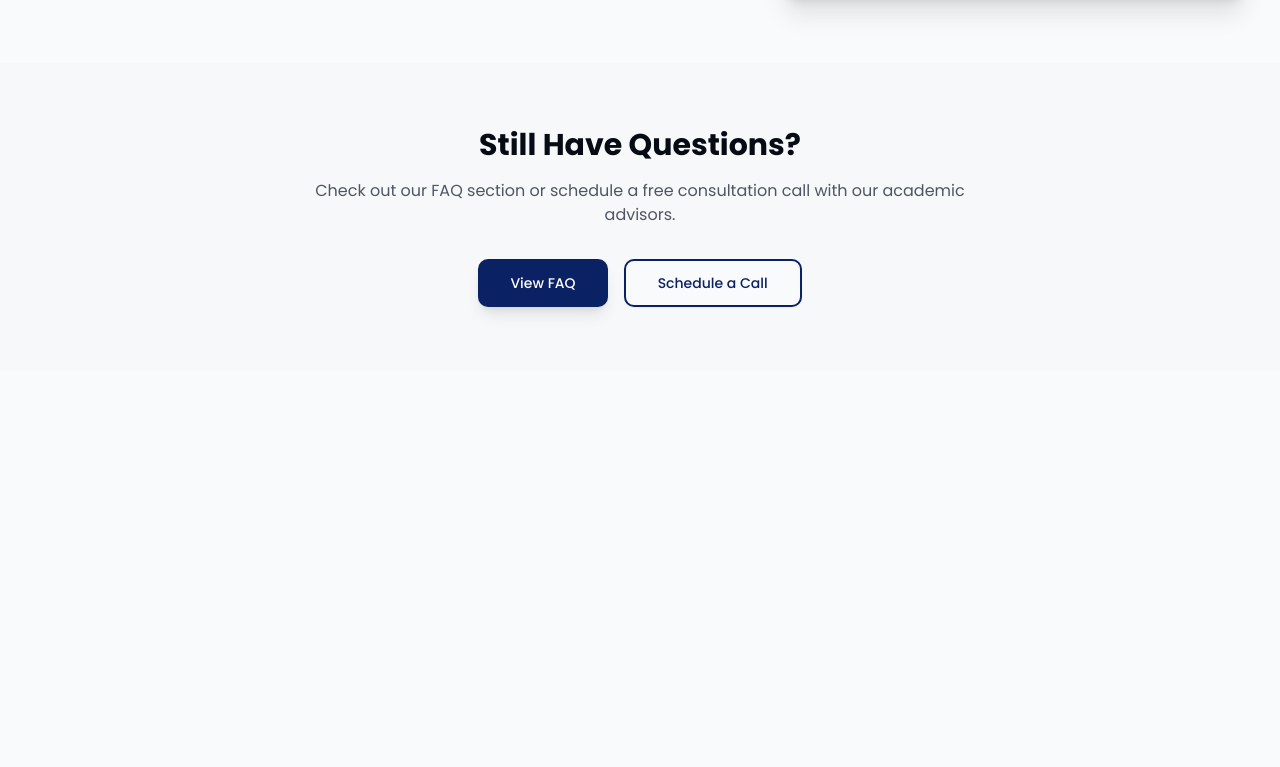
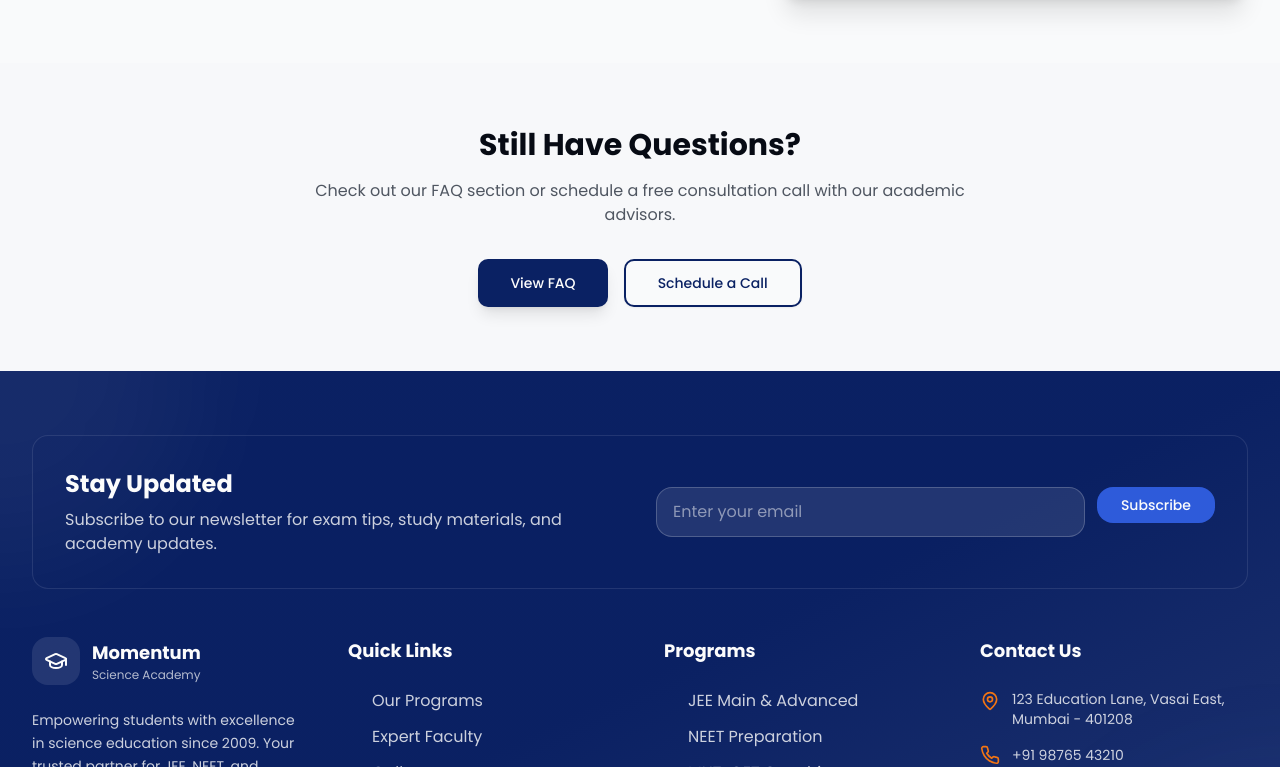
Before and after one commit to vishalbarai007/Momentum-Science-Academy, a Next.js app in the folder frontend/: page /contact in a window 1280 px wide. Shown: the part 2033-2800 px from the top of the page. Before the commit the page ends 2404 px from the top, so only its background shows below. Built offline with nearby package versions, Linux system fonts and the light colour scheme.

Commit message:
Added footer in contact.

```diff
--- a/frontend/app/contact/page.tsx
+++ b/frontend/app/contact/page.tsx
@@ -10,6 +10,7 @@ import { MapPin, Phone, Mail, Clock, Send, CheckCircle, Instagram, Linkedin, Mes
 import { Navbar } from "@/components/public/navbar"
 import { submitContactForm } from "@/lib/api" // Import the function
 import { toast } from "sonner" // Assuming you have sonner or use-toast
+import { Footer } from "@/components/public/footer"
 
 export default function ContactPage() {
   const [isSubmitting, setIsSubmitting] = useState(false)
@@ -97,7 +98,7 @@ export default function ContactPage() {
 
   return (
     <div className="min-h-screen bg-background text-foreground">
-      <Navbar/>
+      <Navbar />
 
       {/* Hero Section */}
       <section className="relative py-24 overflow-hidden">
@@ -222,7 +223,7 @@ export default function ContactPage() {
                           <Input
                             placeholder="John Doe"
                             value={formData.name}
-                            onChange={(e) => setFormData({...formData, name: e.target.value})}
+                            onChange={(e) => setFormData({ ...formData, name: e.target.value })}
                             className="h-12 bg-background border-input focus:ring-primary/20 focus:border-primary"
                           />
                         </div>
@@ -232,7 +233,7 @@ export default function ContactPage() {
                             type="email"
                             placeholder="john@example.com"
                             value={formData.email}
-                            onChange={(e) => setFormData({...formData, email: e.target.value})}
+                            onChange={(e) => setFormData({ ...formData, email: e.target.value })}
                             className="h-12 bg-background border-input focus:ring-primary/20 focus:border-primary"
                           />
                         </div>
@@ -245,7 +246,7 @@ export default function ContactPage() {
                             type="tel"
                             placeholder="+91 98237 88328"
                             value={formData.phone}
-                            onChange={(e) => setFormData({...formData, phone: e.target.value})}
+                            onChange={(e) => setFormData({ ...formData, phone: e.target.value })}
                             className="h-12 bg-background border-input focus:ring-primary/20 focus:border-primary"
                           />
                         </div>
@@ -253,7 +254,7 @@ export default function ContactPage() {
                           <label className="block text-sm font-semibold text-foreground">Program of Interest</label>
                           <select
                             value={formData.program}
-                            onChange={(e) => setFormData({...formData, program: e.target.value})}
+                            onChange={(e) => setFormData({ ...formData, program: e.target.value })}
                             className="w-full h-12 px-4 border border-input rounded-lg focus:outline-none focus:ring-2 focus:ring-primary/20 focus:border-primary bg-background text-foreground"
                           >
                             <option value="">Select a program</option>
@@ -271,7 +272,7 @@ export default function ContactPage() {
                           rows={6}
                           placeholder="Tell us about your goals and how we can help you achieve them..."
                           value={formData.message}
-                          onChange={(e) => setFormData({...formData, message: e.target.value})}
+                          onChange={(e) => setFormData({ ...formData, message: e.target.value })}
                           className="bg-background border-input focus:ring-primary/20 focus:border-primary resize-none"
                         />
                       </div>
@@ -403,6 +404,8 @@ export default function ContactPage() {
           </div>
         </div>
       </section>
+
+      <Footer />
     </div>
   )
 }
```
